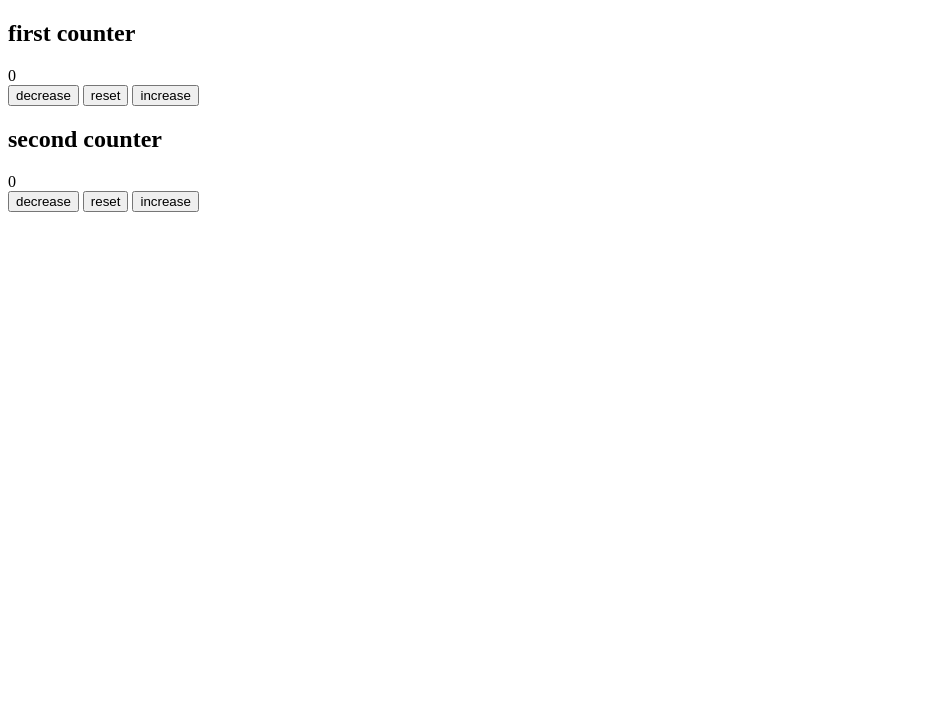
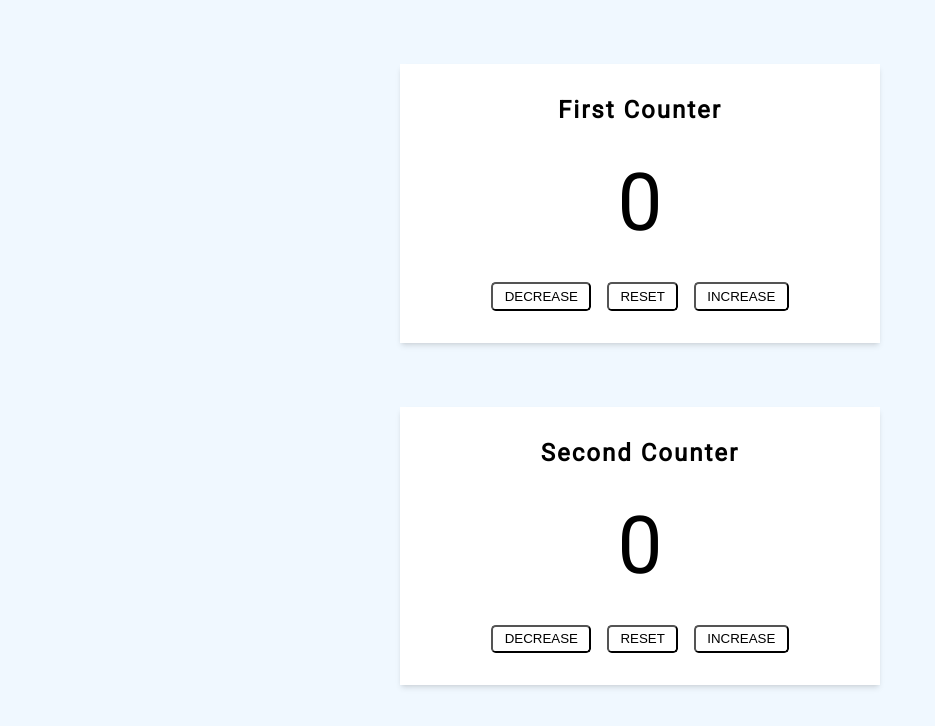
Before and after one commit to sun-n-y/counterOOP, a plain HTML site: page index.html in a window 1280 px wide. Shown: the whole page, without its empty margins (0-935 px from the left). Drawn offline with Linux system fonts and the light colour scheme.

Commit message:
add counteroop css

```diff
--- a/index.html
+++ b/index.html
@@ -4,6 +4,9 @@
 <head>
     <meta charset="UTF-8">
     <meta name="viewport" content="width=device-width, initial-scale=1.0">
+    <link rel="preconnect" href="https://fonts.googleapis.com">
+    <link rel="preconnect" href="https://fonts.gstatic.com" crossorigin>
+    <link href="https://fonts.googleapis.com/css2?family=Roboto&display=swap" rel="stylesheet">
     <link rel="stylesheet" href="style.css">
     <title>CounterOOP</title>
 </head>
--- a/style.css
+++ b/style.css
@@ -0,0 +1,63 @@
+* {
+    margin: 0;
+    padding: 0;
+    box-sizing: border-box;
+}
+
+body {
+    height: 100vh;
+    background-color: aliceblue;
+    font-family: 'Roboto', sans-serif;
+    ;
+}
+
+main {
+    text-align: center;
+}
+
+.container {
+    background-color: white;
+    margin: 4rem auto;
+    width: 80vw;
+    max-width: 30rem;
+    display: flex;
+    flex-direction: column;
+    row-gap: 2rem;
+    padding: 2rem;
+    transition: all .5s ease;
+    box-shadow: 0 4px 6px -1px rgb(0 0 0 / 0.1), 0 2px 4px -2px rgb(0 0 0 / 0.1);
+}
+
+.container:hover {
+    box-shadow: 0 20px 25px -5px rgb(0 0 0 / 0.1), 0 8px 10px -6px rgb(0 0 0 / 0.1);
+}
+
+.container h2 {
+    text-transform: capitalize;
+    letter-spacing: 2px;
+}
+
+#value {
+    font-size: 5rem;
+}
+
+.btn-container {
+    display: flex;
+    justify-content: center;
+    align-items: center;
+    column-gap: 1rem;
+}
+
+.btn {
+    background-color: transparent;
+    padding: .3rem .7rem;
+    border-radius: .3rem;
+    text-transform: uppercase;
+    cursor: pointer;
+    transition: all .5s ease;
+}
+
+.btn:hover {
+    color: white;
+    background-color: black;
+}
```
